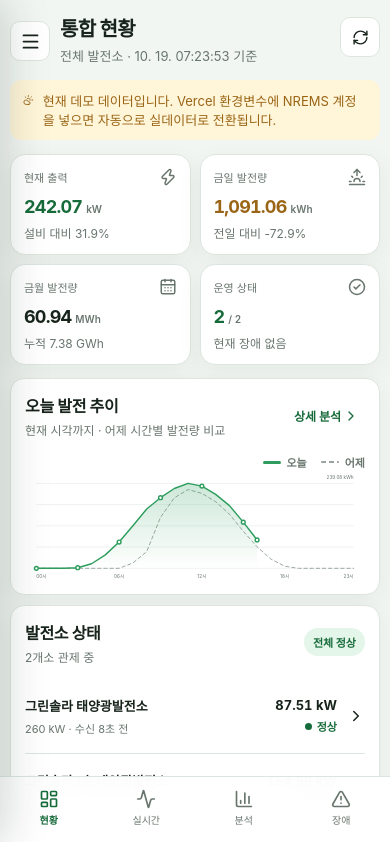
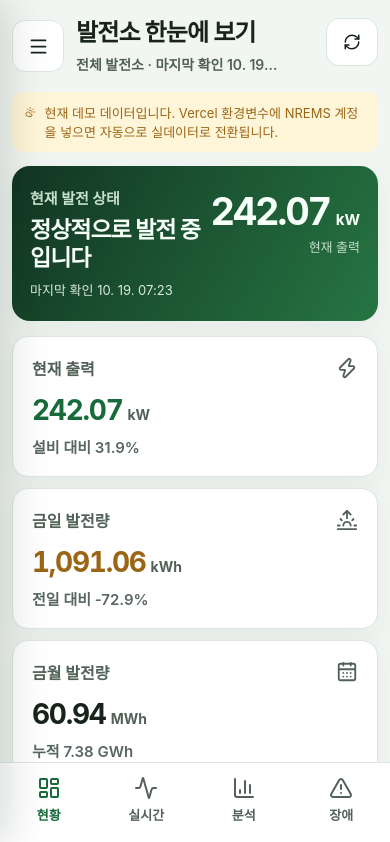
Before and after one commit to soobeom82-glitch/green-solar, a Next.js app: page / in a window 390 px wide. Shown: the top 842 px of the page. Built offline with nearby package versions, Linux system fonts and the light colour scheme.

Commit message:
Improve mobile dashboard readability

```diff
--- a/app/globals.css
+++ b/app/globals.css
@@ -23,7 +23,7 @@
 
 * { box-sizing: border-box; }
 html { min-width: 320px; background: var(--page); }
-body { margin: 0; color: var(--ink); background: var(--page); font-family: Pretendard, Inter, ui-sans-serif, system-ui, -apple-system, BlinkMacSystemFont, "Segoe UI", sans-serif; }
+body { margin: 0; color: var(--ink); background: var(--page); font-family: Pretendard, Inter, ui-sans-serif, system-ui, -apple-system, BlinkMacSystemFont, "Segoe UI", sans-serif; font-size: 16px; }
 button, select { font: inherit; }
 button { color: inherit; }
 .sr-only { position: absolute; width: 1px; height: 1px; padding: 0; margin: -1px; overflow: hidden; clip: rect(0, 0, 0, 0); white-space: nowrap; border: 0; }
@@ -34,7 +34,7 @@ button { color: inherit; }
 .brand-mark { width: 34px; height: 34px; display: grid; place-items: center; color: var(--green-900); background: #93d576; border-radius: 10px; }
 .sidebar-close { display: none; }
 .sidebar-nav { display: grid; gap: 6px; margin-top: 36px; }
-.nav-item { width: 100%; min-height: 45px; border: 0; border-radius: 11px; padding: 0 12px; display: flex; align-items: center; gap: 11px; color: #b9ccbf; background: transparent; cursor: pointer; text-align: left; transition: background-color .18s ease, color .18s ease; }
+.nav-item { width: 100%; min-height: 52px; border: 0; border-radius: 11px; padding: 0 12px; display: flex; align-items: center; gap: 11px; color: #c9d9ce; background: transparent; cursor: pointer; text-align: left; font-size: 16px; transition: background-color .18s ease, color .18s ease; }
 .nav-item:hover { color: #fff; background: rgba(255,255,255,.07); }
 .nav-item.active { color: #fff; background: #245a3b; }
 .nav-count { margin-left: auto; min-width: 20px; height: 20px; padding: 0 6px; display: grid; place-items: center; border-radius: 999px; color: #fff; background: #c64c43; font-size: 11px; }
@@ -47,13 +47,13 @@ button { color: inherit; }
 .dashboard-main { min-width: 0; padding: 25px 28px 46px; }
 .topbar { display: flex; align-items: center; justify-content: space-between; gap: 20px; margin-bottom: 20px; }
 .title-wrap { display: flex; align-items: center; gap: 10px; min-width: 0; }
-.title-wrap h1 { margin: 0; font-size: 24px; line-height: 1.2; letter-spacing: -0.035em; }
-.title-wrap p { margin: 5px 0 0; color: var(--muted); font-size: 13px; }
+.title-wrap h1 { margin: 0; font-size: 26px; line-height: 1.2; letter-spacing: -0.035em; }
+.title-wrap p { margin: 6px 0 0; color: #506057; font-size: 15px; font-weight: 600; }
 .mobile-menu-button { display: none; }
 .topbar-actions { display: flex; align-items: center; gap: 8px; }
-.plant-select-label select, .refresh-button { min-height: 40px; border: 1px solid var(--line); border-radius: 10px; background: var(--surface); }
+.plant-select-label select, .refresh-button { min-height: 48px; border: 1px solid var(--line); border-radius: 10px; background: var(--surface); }
 .plant-select-label select { max-width: 240px; padding: 0 34px 0 12px; color: var(--ink); }
-.refresh-button { padding: 0 13px; display: inline-flex; align-items: center; gap: 7px; cursor: pointer; }
+.refresh-button { padding: 0 16px; display: inline-flex; align-items: center; gap: 8px; cursor: pointer; font-weight: 750; }
 .refresh-button:disabled { cursor: wait; opacity: .65; }
 .spinning { animation: spin 1s linear infinite; }
 @keyframes spin { to { transform: rotate(360deg); } }
@@ -64,28 +64,37 @@ button { color: inherit; }
 .demo-banner { color: var(--yellow-700); background: var(--yellow-100); }
 .section-stack { display: grid; gap: 13px; }
 
+.senior-status-card { min-width: 0; padding: 20px 22px; display: flex; align-items: center; justify-content: space-between; gap: 18px; color: #f6fff8; background: linear-gradient(120deg, #123522, #267543); border-radius: 17px; box-shadow: var(--shadow); }
+.senior-status-card p { margin: 0; color: #c5dfcd; font-size: 15px; font-weight: 700; }
+.senior-status-card h2 { margin: 7px 0 6px; font-size: clamp(22px, 2.6vw, 32px); letter-spacing: -0.045em; }
+.senior-status-card > div:first-child > span { color: #d9ebde; font-size: 14px; }
+.senior-status-value { min-width: 170px; display: grid; grid-template-columns: auto auto; align-items: baseline; justify-content: end; column-gap: 6px; font-variant-numeric: tabular-nums; }
+.senior-status-value strong { font-size: clamp(38px, 5vw, 58px); line-height: 1; letter-spacing: -0.06em; }
+.senior-status-value > span { font-size: 18px; font-weight: 700; }
+.senior-status-value small { grid-column: 1 / -1; margin-top: 7px; color: #c5dfcd; text-align: right; font-size: 14px; }
+
 .kpi-grid { display: grid; grid-template-columns: repeat(4, minmax(0, 1fr)); gap: 12px; }
 .kpi-card, .panel { border: 1px solid var(--line); background: var(--surface); border-radius: 15px; box-shadow: var(--shadow); }
-.kpi-card { min-width: 0; padding: 16px; }
-.kpi-label { color: var(--muted); display: flex; align-items: center; justify-content: space-between; gap: 8px; font-size: 13px; }
-.kpi-value { margin-top: 10px; font-size: clamp(22px, 2vw, 29px); font-weight: 750; letter-spacing: -0.045em; white-space: nowrap; overflow: hidden; text-overflow: ellipsis; font-variant-numeric: tabular-nums; }
-.kpi-value span { margin-left: 4px; color: var(--muted); font-size: 13px; font-weight: 600; letter-spacing: 0; }
-.kpi-note { margin-top: 7px; color: var(--muted); font-size: 12px; white-space: nowrap; overflow: hidden; text-overflow: ellipsis; }
+.kpi-card { min-width: 0; padding: 18px; }
+.kpi-label { color: #526158; display: flex; align-items: center; justify-content: space-between; gap: 8px; font-size: 15px; font-weight: 700; }
+.kpi-value { margin-top: 11px; font-size: clamp(26px, 2.2vw, 32px); font-weight: 750; letter-spacing: -0.045em; white-space: nowrap; overflow: hidden; text-overflow: ellipsis; font-variant-numeric: tabular-nums; }
+.kpi-value span { margin-left: 5px; color: #526158; font-size: 15px; font-weight: 700; letter-spacing: 0; }
+.kpi-note { margin-top: 8px; color: #59685f; font-size: 14px; font-weight: 600; white-space: nowrap; overflow: hidden; text-overflow: ellipsis; }
 .tone-good { color: var(--green-700); }
 .tone-warning { color: var(--yellow-700); }
 
 .overview-grid { display: grid; grid-template-columns: minmax(0, 1.45fr) minmax(280px, .75fr); gap: 13px; }
 .panel { min-width: 0; padding: 17px; }
 .panel-heading { min-width: 0; display: flex; align-items: center; justify-content: space-between; gap: 12px; margin-bottom: 14px; }
-.panel-heading h2 { margin: 0; font-size: 16px; letter-spacing: -0.02em; }
-.panel-heading p { margin: 4px 0 0; color: var(--muted); font-size: 12px; }
-.text-button { border: 0; padding: 6px; display: inline-flex; align-items: center; gap: 2px; color: var(--green-700); background: transparent; cursor: pointer; white-space: nowrap; font-size: 12px; font-weight: 700; }
+.panel-heading h2 { margin: 0; font-size: 19px; letter-spacing: -0.02em; }
+.panel-heading p { margin: 5px 0 0; color: #59685f; font-size: 14px; font-weight: 600; }
+.text-button { min-height: 44px; border: 0; padding: 6px 8px; display: inline-flex; align-items: center; gap: 2px; color: var(--green-700); background: transparent; cursor: pointer; white-space: nowrap; font-size: 14px; font-weight: 750; }
 .summary-status { padding: 6px 9px; border-radius: 999px; font-size: 11px; font-weight: 700; }
 .summary-status.good { color: var(--green-700); background: var(--green-100); }
 .summary-status.warning { color: var(--yellow-700); background: var(--yellow-100); }
 .chart-panel { min-height: 330px; }
 .trend-chart-wrap { position: relative; }
-.chart-legend { min-height: 20px; display: flex; justify-content: flex-end; gap: 14px; color: var(--muted); font-size: 11px; font-weight: 700; }
+.chart-legend { min-height: 28px; display: flex; justify-content: flex-end; gap: 16px; color: #526158; font-size: 14px; font-weight: 750; }
 .chart-legend span { display: inline-flex; align-items: center; gap: 6px; }
 .chart-legend i { width: 18px; height: 3px; display: inline-block; border-radius: 999px; background: var(--green-500); }
 .chart-legend .legend-yesterday { height: 2px; background: repeating-linear-gradient(90deg, #98a49c 0 5px, transparent 5px 8px); }
@@ -100,14 +109,14 @@ button { color: inherit; }
 .empty-chart { min-height: 220px; display: grid; place-items: center; color: var(--muted); background: var(--surface-soft); border-radius: 12px; font-size: 13px; }
 
 .plant-list { display: grid; }
-.plant-row { width: 100%; min-height: 75px; padding: 11px 0; border: 0; border-bottom: 1px solid var(--line); display: grid; grid-template-columns: minmax(0, 1fr) auto auto; align-items: center; gap: 10px; background: transparent; text-align: left; cursor: pointer; }
+.plant-row { width: 100%; min-height: 86px; padding: 13px 0; border: 0; border-bottom: 1px solid var(--line); display: grid; grid-template-columns: minmax(0, 1fr) auto auto; align-items: center; gap: 12px; background: transparent; text-align: left; cursor: pointer; }
 .plant-row:last-child { border-bottom: 0; }
 .plant-row:hover strong:first-child { color: var(--green-700); }
 .plant-row-main { min-width: 0; display: grid; gap: 5px; }
-.plant-row-main strong { overflow: hidden; white-space: nowrap; text-overflow: ellipsis; font-size: 13px; }
-.plant-row-main small { color: var(--muted); font-size: 11px; }
-.plant-row-output { display: grid; justify-items: end; gap: 5px; font-variant-numeric: tabular-nums; font-size: 13px; }
-.status-pill { width: fit-content; display: inline-flex; align-items: center; gap: 5px; font-size: 11px; font-weight: 700; }
+.plant-row-main strong { overflow: hidden; white-space: nowrap; text-overflow: ellipsis; font-size: 16px; }
+.plant-row-main small { color: #59685f; font-size: 13px; font-weight: 600; }
+.plant-row-output { display: grid; justify-items: end; gap: 6px; font-variant-numeric: tabular-nums; font-size: 16px; }
+.status-pill { width: fit-content; display: inline-flex; align-items: center; gap: 6px; font-size: 13px; font-weight: 750; }
 .status-dot { width: 7px; height: 7px; border-radius: 50%; background: currentColor; }
 .status-normal { color: var(--green-700); }
 .status-fault { color: var(--red-700); }
@@ -195,45 +204,76 @@ button { color: inherit; }
 
 @media (max-width: 760px) {
   .dashboard-shell { display: block; min-height: 100dvh; }
-  .sidebar { position: fixed; left: 0; transform: translateX(-104%); width: min(82vw, 290px); height: 100dvh; transition: transform .22s ease; box-shadow: 18px 0 42px rgba(10,35,20,.18); }
+  .sidebar { position: fixed; left: 0; transform: translateX(-104%); width: min(88vw, 330px); height: 100dvh; transition: transform .22s ease; box-shadow: 18px 0 42px rgba(10,35,20,.18); }
   .sidebar.sidebar-open { transform: translateX(0); }
-  .sidebar-close { position: absolute; top: 20px; right: 14px; width: 38px; height: 38px; border: 0; display: grid; place-items: center; color: #dcebe0; background: transparent; cursor: pointer; }
+  .sidebar-close { position: absolute; top: 16px; right: 12px; width: 52px; height: 52px; border: 0; display: grid; place-items: center; color: #dcebe0; background: transparent; cursor: pointer; }
   .sidebar-backdrop { position: fixed; inset: 0; z-index: 20; display: block; border: 0; background: rgba(9,23,14,.45); }
-  .dashboard-main { padding: 17px 14px 88px; }
-  .topbar { align-items: flex-start; margin-bottom: 15px; }
-  .mobile-menu-button { width: 40px; height: 40px; flex: 0 0 auto; border: 1px solid var(--line); border-radius: 10px; display: grid; place-items: center; background: var(--surface); }
-  .title-wrap h1 { font-size: 20px; }
-  .title-wrap p { max-width: 220px; overflow: hidden; white-space: nowrap; text-overflow: ellipsis; }
-  .plant-select-label, .refresh-button span { display: none; }
-  .refresh-button { width: 40px; padding: 0; justify-content: center; }
-  .kpi-grid { grid-template-columns: repeat(2, minmax(0, 1fr)); gap: 9px; }
-  .kpi-card { padding: 13px; }
-  .kpi-value { font-size: 20px; }
-  .kpi-label { font-size: 11px; }
-  .overview-grid { gap: 10px; }
-  .panel { padding: 14px; border-radius: 14px; }
+  .dashboard-main { padding: 18px 16px 106px; }
+  .topbar { align-items: flex-start; margin-bottom: 18px; gap: 10px; }
+  .mobile-menu-button { width: 52px; height: 52px; flex: 0 0 auto; border: 1px solid var(--line); border-radius: 13px; display: grid; place-items: center; background: var(--surface); }
+  .title-wrap { gap: 12px; }
+  .title-wrap h1 { font-size: 24px; line-height: 1.25; }
+  .title-wrap p { max-width: 205px; overflow: hidden; white-space: nowrap; text-overflow: ellipsis; font-size: 14px; }
+  .plant-select-label { display: none; }
+  .refresh-button { min-width: 52px; padding: 0 13px; justify-content: center; border-radius: 13px; }
+  .refresh-button span { display: none; }
+  .section-stack { gap: 15px; }
+  .senior-status-card { padding: 21px 18px; align-items: flex-start; border-radius: 18px; }
+  .senior-status-card p { font-size: 15px; }
+  .senior-status-card h2 { max-width: 190px; margin-top: 8px; font-size: 23px; line-height: 1.22; }
+  .senior-status-card > div:first-child > span { display: block; margin-top: 10px; font-size: 13px; line-height: 1.35; }
+  .senior-status-value { min-width: 104px; padding-top: 5px; }
+  .senior-status-value strong { font-size: 38px; }
+  .senior-status-value > span { font-size: 15px; }
+  .senior-status-value small { font-size: 13px; }
+  .kpi-grid { grid-template-columns: 1fr; gap: 11px; }
+  .kpi-card { min-height: 126px; padding: 19px; border-radius: 16px; }
+  .kpi-value { margin-top: 13px; font-size: 31px; }
+  .kpi-label { font-size: 16px; }
+  .kpi-label svg { width: 22px; height: 22px; }
+  .kpi-note { margin-top: 9px; font-size: 15px; }
+  .overview-grid { gap: 13px; }
+  .panel { padding: 18px; border-radius: 16px; }
+  .panel-heading { align-items: flex-start; margin-bottom: 17px; }
+  .panel-heading h2 { font-size: 21px; }
+  .panel-heading p { font-size: 15px; line-height: 1.4; }
+  .text-button { min-height: 48px; font-size: 15px; }
   .chart-panel { min-height: auto; }
+  .chart-legend { justify-content: flex-start; font-size: 15px; }
+  .chart-legend i { width: 23px; }
+  .trend-chart { min-height: 210px; }
+  .trend-chart text { font-size: 13px; font-weight: 600; }
+  .chart-line { stroke-width: 4; }
+  .chart-line-yesterday { stroke-width: 3; }
   .plant-table-panel, .sync-panel { display: none; }
-  .live-hero { padding: 20px 17px; align-items: start; }
-  .live-hero > div:first-child > strong { font-size: 39px; }
-  .live-gauge { min-width: 100px; padding: 10px; }
+  .plant-row { min-height: 98px; }
+  .plant-row-main strong { font-size: 17px; }
+  .plant-row-main small { font-size: 14px; }
+  .plant-row-output { font-size: 17px; }
+  .status-pill { font-size: 14px; }
+  .live-hero { padding: 23px 20px; align-items: start; }
+  .live-hero .eyebrow { font-size: 16px; }
+  .live-hero > div:first-child > strong { font-size: 48px; }
+  .live-hero p { font-size: 14px; line-height: 1.45; }
+  .live-gauge { min-width: 110px; padding: 12px; }
   .plant-metrics { grid-template-columns: 1fr 1fr; }
   .analysis-insights { grid-template-columns: 1fr; }
   .alert-summary-grid { grid-template-columns: repeat(3, 1fr); gap: 8px; }
   .alert-summary { padding: 13px 11px; display: grid; gap: 5px; }
   .report-state { display: none; }
-  .mobile-bottom-nav { position: fixed; z-index: 18; left: 0; right: 0; bottom: 0; min-height: 68px; padding-bottom: max(5px, env(safe-area-inset-bottom)); display: grid; grid-template-columns: repeat(4, 1fr); border-top: 1px solid var(--line); background: rgba(255,255,255,.96); backdrop-filter: blur(14px); }
-  .mobile-bottom-nav button { border: 0; display: grid; place-items: center; align-content: center; gap: 3px; color: var(--muted); background: transparent; font-size: 10px; }
+  .mobile-bottom-nav { position: fixed; z-index: 18; left: 0; right: 0; bottom: 0; min-height: 82px; padding-bottom: max(8px, env(safe-area-inset-bottom)); display: grid; grid-template-columns: repeat(4, 1fr); border-top: 1px solid var(--line); background: rgba(255,255,255,.98); backdrop-filter: blur(14px); }
+  .mobile-bottom-nav button { border: 0; display: grid; place-items: center; align-content: center; gap: 5px; color: #536159; background: transparent; font-size: 13px; font-weight: 650; }
+  .mobile-bottom-nav button svg { width: 24px; height: 24px; }
   .mobile-bottom-nav button.active { color: var(--green-700); font-weight: 700; }
   .loading-grid { grid-template-columns: repeat(2, 1fr); }
   .loading-block:nth-child(n+5) { grid-column: span 2; min-height: 220px; }
 }
 
 @media (max-width: 390px) {
-  .dashboard-main { padding-inline: 10px; }
+  .dashboard-main { padding-inline: 12px; }
   .demo-banner { align-items: flex-start; }
-  .kpi-value { font-size: 18px; }
-  .kpi-value span { font-size: 10px; }
+  .kpi-value { font-size: 28px; }
+  .kpi-value span { font-size: 14px; }
   .live-gauge { display: none; }
   .alert-summary-grid { grid-template-columns: 1fr 1fr; }
   .alert-summary-grid .alert-summary:last-child { display: none; }
--- a/components/solar-dashboard.tsx
+++ b/components/solar-dashboard.tsx
@@ -64,7 +64,6 @@ function formatUpdatedAt(value?: string) {
     day: "2-digit",
     hour: "2-digit",
     minute: "2-digit",
-    second: "2-digit",
     hour12: false,
   }).format(new Date(value));
 }
@@ -301,7 +300,7 @@ export function SolarDashboard() {
         <div className="sidebar-spacer" />
         <div className="source-card">
           <div className="source-card-row"><Radio size={16} aria-hidden="true" /><span>데이터 연결</span></div>
-          <strong>{data?.source === "live" ? "NREMS 실시간" : "데모 모드"}</strong>
+          <strong>{data?.source === "live" ? "정상 연결" : "데모 모드"}</strong>
           <small>{data?.sourceMessage ?? "연결 확인 중"}</small>
         </div>
       </aside>
@@ -311,11 +310,11 @@ export function SolarDashboard() {
         <header className="topbar">
           <div className="title-wrap">
             <button type="button" className="mobile-menu-button" aria-label="메뉴 열기" onClick={() => setMenuOpen(true)}><Menu size={21} /></button>
-            <div><h1>{navigation.find((item) => item.id === section)?.label}</h1><p>{selectedPlant ? selectedPlant.name : "전체 발전소"} · {formatUpdatedAt(data?.updatedAt)} 기준</p></div>
+            <div><h1>{section === "overview" ? "발전소 한눈에 보기" : navigation.find((item) => item.id === section)?.label}</h1><p>{selectedPlant ? selectedPlant.name : "전체 발전소"} · 마지막 확인 {formatUpdatedAt(data?.updatedAt)}</p></div>
           </div>
           <div className="topbar-actions">
             <label className="plant-select-label"><span className="sr-only">발전소 선택</span><select value={selectedPlantId} onChange={(event) => setSelectedPlantId(event.target.value)}><option value="all">전체 발전소</option>{data?.plants.map((plant) => <option key={plant.id} value={plant.id}>{plant.name.replace(" 태양광발전소", "")}</option>)}</select></label>
-            <button type="button" className="refresh-button" onClick={() => void loadData()} disabled={isRefreshing}><RefreshCw size={17} className={isRefreshing ? "spinning" : ""} aria-hidden="true" /><span>새로고침</span></button>
+            <button type="button" className="refresh-button" onClick={() => void loadData()} disabled={isRefreshing}><RefreshCw size={18} className={isRefreshing ? "spinning" : ""} aria-hidden="true" /><span>지금 확인</span></button>
           </div>
         </header>
 
@@ -367,6 +366,14 @@ function OverviewSection({ data, summary, monthEnergy, outputRate, normalTotal,
 }) {
   return (
     <div className="section-stack">
+      <section className="senior-status-card" aria-label="현재 발전 상태">
+        <div>
+          <p>현재 발전 상태</p>
+          <h2>{summary.faultCount + summary.offlineCount === 0 ? "정상적으로 발전 중입니다" : "확인이 필요한 설비가 있습니다"}</h2>
+          <span>마지막 확인 {formatUpdatedAt(data.updatedAt)}</span>
+        </div>
+        <div className="senior-status-value"><strong>{formatNumber(summary.currentKw)}</strong><span>kW</span><small>현재 출력</small></div>
+      </section>
       <section className="kpi-grid" aria-label="핵심 발전 지표">
         <KpiCard label="현재 출력" value={formatNumber(summary.currentKw)} unit="kW" note={`설비 대비 ${formatNumber(outputRate, 1)}%`} icon={Zap} tone="good" />
         <KpiCard label="금일 발전량" value={formatNumber(summary.todayKwh)} unit="kWh" note={yesterdayDelta == null ? "전일 데이터 확인 중" : `전일 대비 ${yesterdayDelta >= 0 ? "+" : ""}${formatNumber(yesterdayDelta, 1)}%`} icon={Sunrise} tone={yesterdayDelta != null && yesterdayDelta < 0 ? "warning" : "good"} />
@@ -401,7 +408,7 @@ function LiveSection({ data, selectedPlant, onSelectPlant }: { data: DashboardDa
   return (
     <div className="section-stack">
       <section className="live-hero">
-        <div><span className="eyebrow">실시간 총출력</span><strong>{formatNumber(selectedPlant?.currentKw ?? data.summary.currentKw)} <small>kW</small></strong><p><span className="live-dot" />30초 간격 자동 갱신 · {formatUpdatedAt(data.updatedAt)}</p></div>
+        <div><span className="eyebrow">현재 총출력</span><strong>{formatNumber(selectedPlant?.currentKw ?? data.summary.currentKw)} <small>kW</small></strong><p><span className="live-dot" />화면은 30초마다 확인 · 실제 측정 {formatUpdatedAt(data.updatedAt)}</p></div>
         <div className="live-gauge"><Gauge size={24} /><span>출력률</span><strong>{formatNumber(selectedPlant?.outputRate ?? (data.summary.currentKw / Math.max(data.summary.capacityKw, 1)) * 100, 1)}%</strong></div>
       </section>
       <section className="plant-detail-grid">
```
